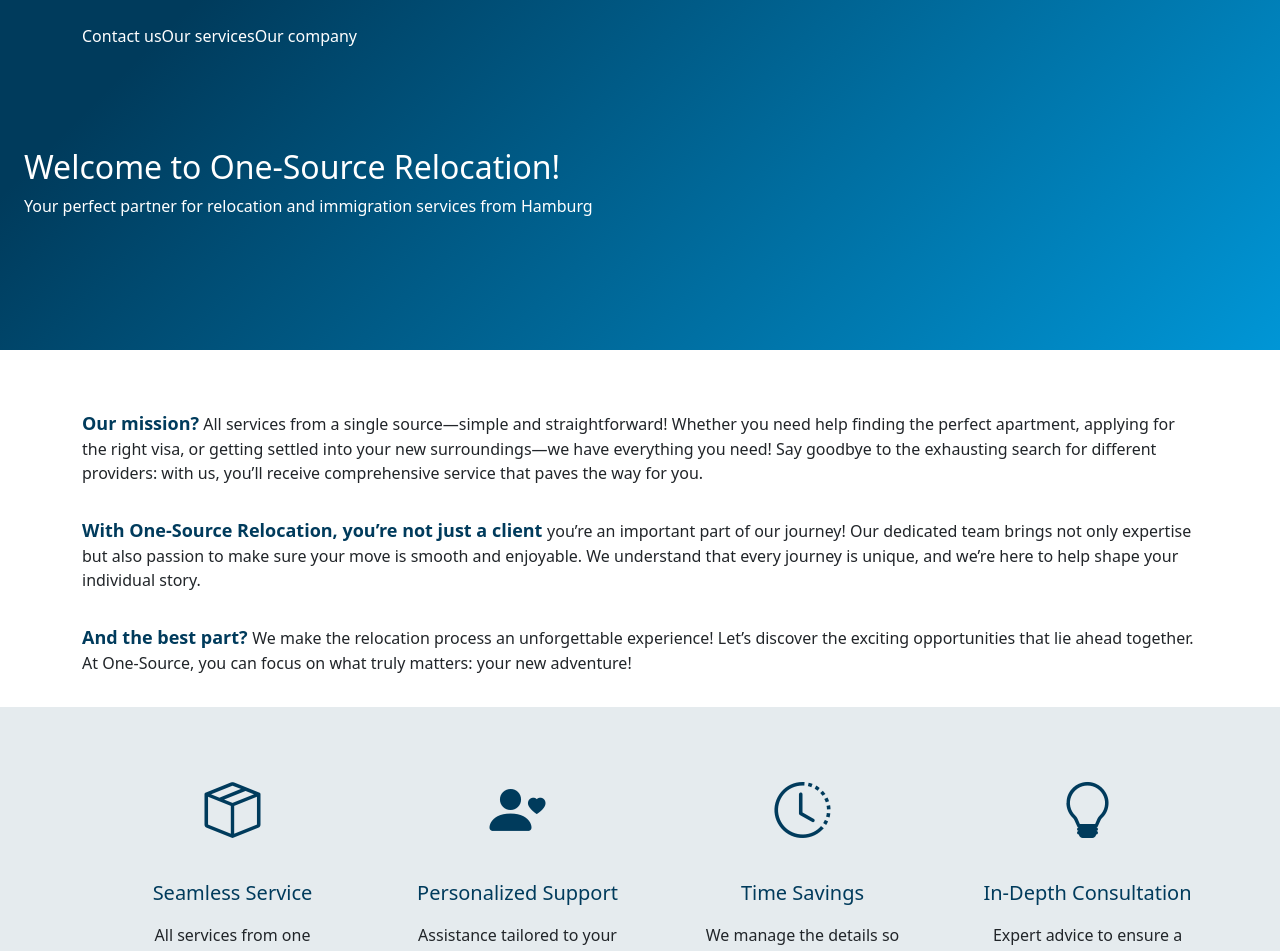
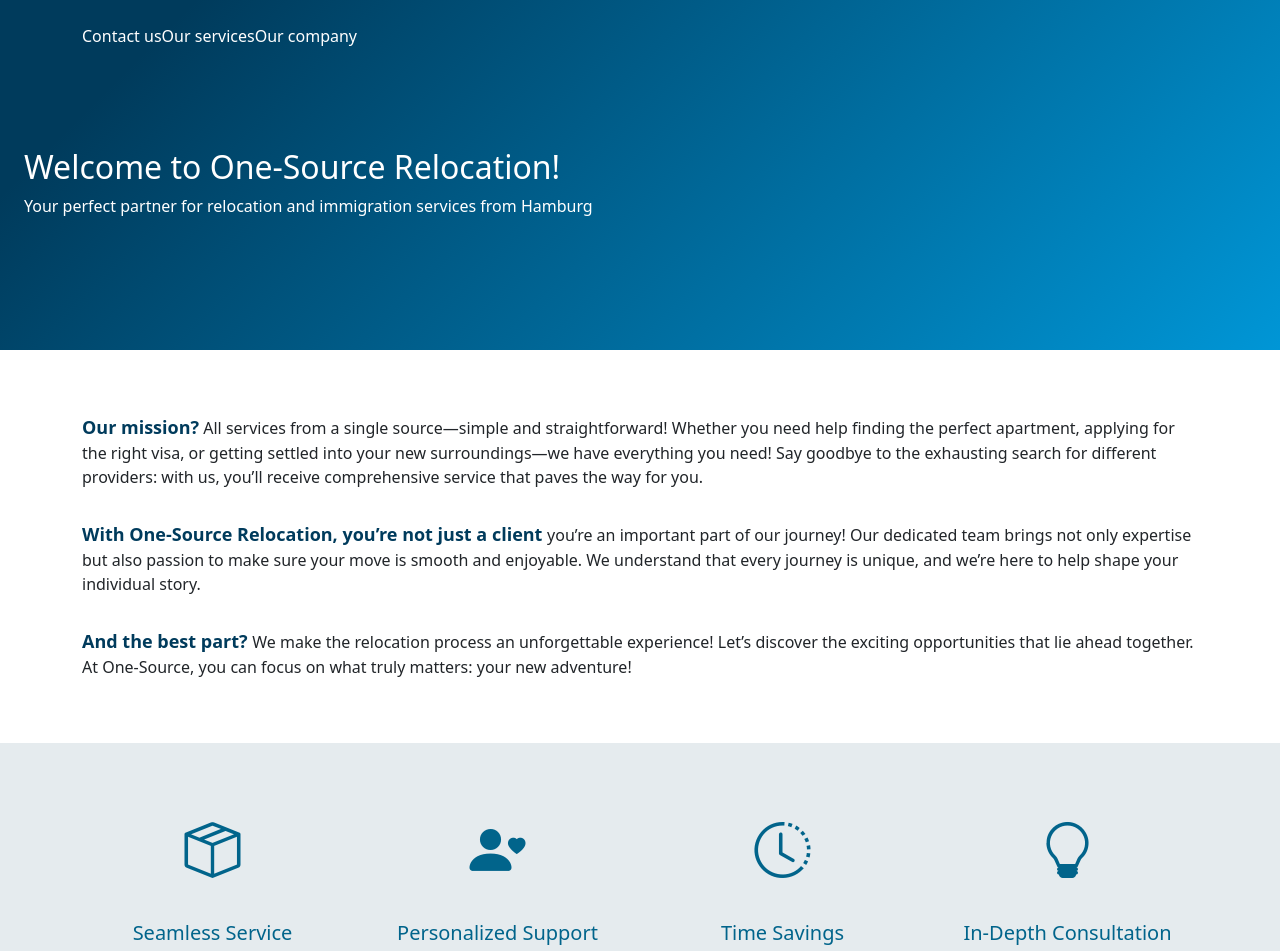
Before and after one commit to Marina-single/basic-web-app, an Angular app in the folder frontend/: page / in a window 1280 px wide. Shown: the top 951 px of the page. Built offline with nearby package versions, Linux system fonts and the light colour scheme.

Commit message:
change part company

```diff
--- a/frontend/src/app/company/company.component.css
+++ b/frontend/src/app/company/company.component.css
@@ -1,5 +1,6 @@
 .container{
-  padding-top:60px;
+  padding-top:4em;
+  padding-bottom:2em;
   text-align: left;
 }
 p{
@@ -15,11 +16,12 @@ span{
 
 .icon-wrapper i {
   font-size: 3.5rem;
-  color: var(--primary-color);
+  color: #01648b;
 }
 .stats{
   background-color: #E5EBEE;
 }
+
 @media (max-width: 1000px) {
 .icon-wrapper i {
   font-size: 2.5rem;
--- a/frontend/src/app/company/company.component.html
+++ b/frontend/src/app/company/company.component.html
@@ -3,16 +3,15 @@
   <p><span>With One-Source Relocation, you’re not just a client </span> you’re an important part of our journey! Our dedicated team brings not only expertise but also passion to make sure your move is smooth and enjoyable. We understand that every journey is unique, and we’re here to help shape your individual story.</p>
   <p><span>And the best part? </span> We make the relocation process an unforgettable experience! Let’s discover the exciting opportunities that lie ahead together. At One-Source, you can focus on what truly matters: your new adventure!</p>
 </div>
-
 <div class="stats">
   <div class="container">
     <div class="row text-center">
       <div class="col-md-3"  *ngFor="let item of advantages">
-        <div class="stat-item" style="padding-left:40px;">
+        <div class="stat-item">
           <div class="icon-wrapper" style="padding-bottom:30px;">
-            <i class="bi" [ngClass]="item.icon"></i>
+            <i class="bi " [ngClass]="item.icon"></i>
           </div>
-          <h6 style="color: var(--primary-color); font-size:20px; padding-bottom:10px;">{{ item.title }}</h6>
+          <h6 style="color: #01648b; font-size:20px; padding-bottom:10px;">{{ item.title }}</h6>
           <p>{{ item.description }}</p>
         </div>
       </div>
```
